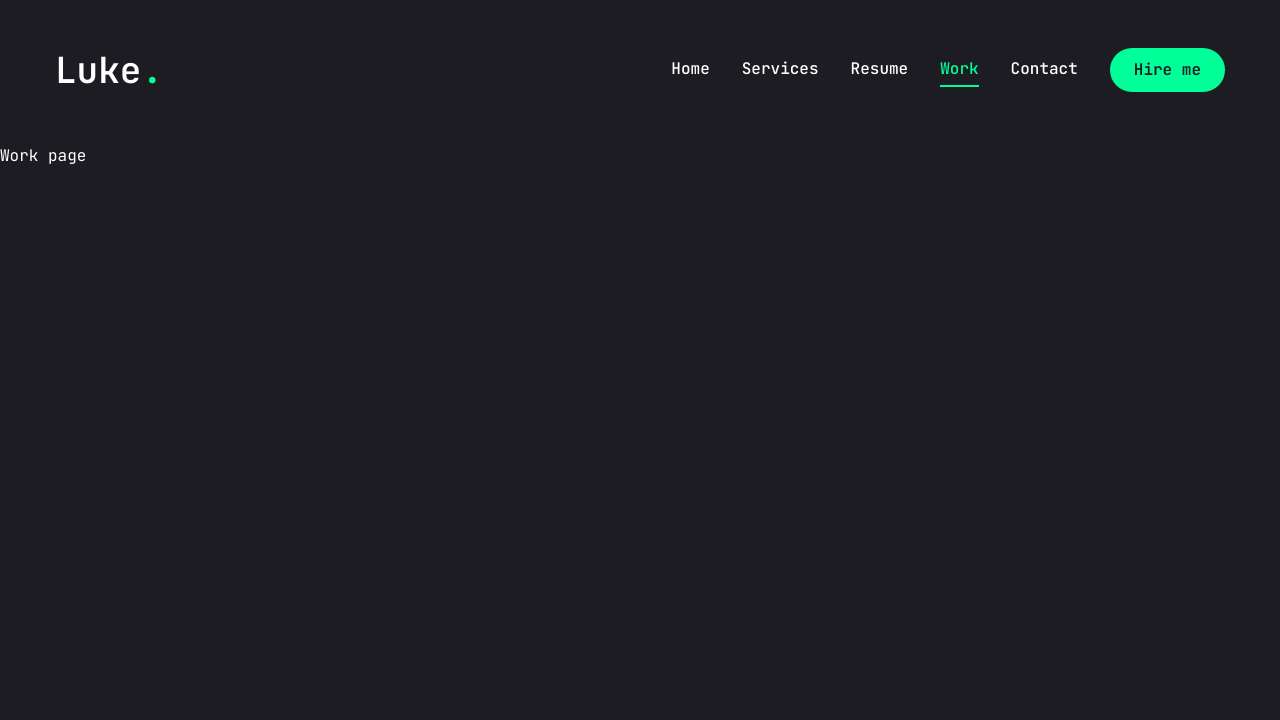
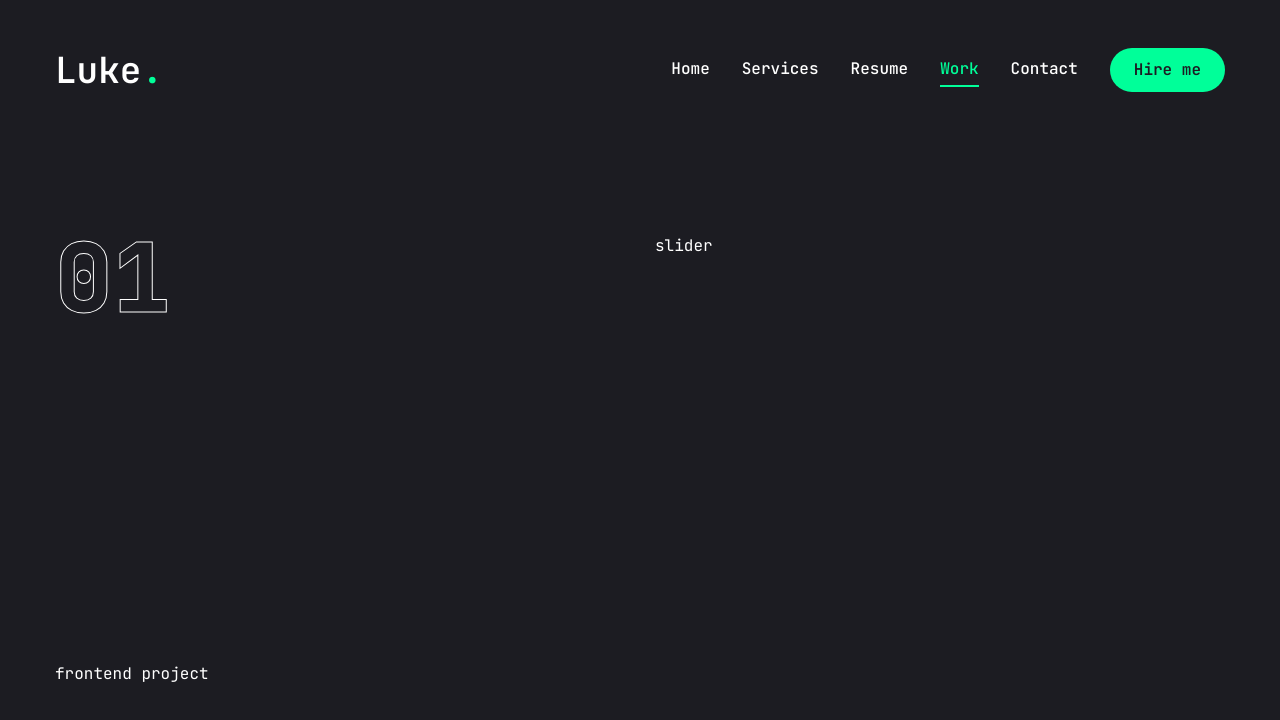
Before and after one commit to tharuxpert/nextjs-portfolio, a Next.js app: page /work in a window 1280 px wide. Shown: the top 720 px of the page. Built offline with nearby package versions, Linux system fonts and the light colour scheme.

Commit message:
work page...

```diff
--- a/app/work/page.jsx
+++ b/app/work/page.jsx
@@ -1,5 +1,83 @@
+"use client";
+
+import { motion } from "framer-motion";
+import React, { useState } from "react";
+
+import { Swiper, SwiperSlide } from "swiper/react";
+import "swiper/css";
+
+import { BsArrowUpRight, BsGithub } from "react-icons/bs";
+
+import {
+  Tooltip,
+  TooltipContent,
+  TooltipProvider,
+  TooltipTrigger,
+} from "@/components/ui/tooltip";
+
+import Link from "next/link";
+import Image from "next/image";
+
+const projects = [
+  {
+    num: "01",
+    category: "frontend",
+    title: "Project 1",
+    description:
+      "Lorem ipsum dolor, sit amet consectetur adipisicing elit. Cum, sunt saepe.",
+    stack: [{ name: "Html 5" }, { name: "Css 3" }, { name: "Javascript" }],
+    image: "/assets/work/thumb1.png",
+    live: "",
+    github: "",
+  },
+  {
+    num: "02",
+    category: "fullstack",
+    title: "Project 2",
+    description:
+      "Lorem ipsum dolor, sit amet consectetur adipisicing elit. Cum, sunt saepe.",
+    stack: [{ name: "Next.js" }, { name: "Tailwind.css" }, { name: "Node.js" }],
+    image: "/assets/work/thumb2.png",
+    live: "",
+    github: "",
+  },
+  {
+    num: "03",
+    category: "frontend",
+    title: "Project 3",
+    description:
+      "Lorem ipsum dolor, sit amet consectetur adipisicing elit. Cum, sunt saepe.",
+    stack: [{ name: "Next.js" }, { name: "Tailwind.css" }],
+    image: "/assests/work/thumb3.png",
+    live: "",
+    github: "",
+  },
+];
+
 const Work = () => {
-  return <div>Work page</div>;
-}
+  const [project, setProject] = useState(projects[0]);
 
-export default Work
+  return (
+    <motion.section
+      initial={{ opacity: 0 }}
+      animate={{ opacity: 1 }}
+      className="min-h-[80vh] flex flex-col justify-center py-12 xl:px-0"
+    >
+      <div className="container mx-auto">
+        <div className="flex flex-col xl:flex-row xl:gap-[30px]">
+          <div className="w-full xl:w-[50%] xl:h-[460px] flex flex-col xl:justify-between order-2 xl:order-none">
+            <div>
+              {/* outline num */}
+              <div className="text-8xl leading-none font-extrabold text-transparent text-outline">{ project.num}</div>
+            </div>
+            {/* project category */}
+            <h2>{ project.category} project</h2>
+          </div>
+          <div className="w-full xl:w-[50%]">slider</div>
+        </div>
+      </div>
+    </motion.section>
+  );
+};
+
+export default Work;
--- a/package.json
+++ b/package.json
@@ -24,6 +24,7 @@
     "react-countup": "^6.5.3",
     "react-dom": "^18",
     "react-icons": "^5.2.1",
+    "swiper": "^11.1.9",
     "tailwind-merge": "^2.4.0",
     "tailwindcss-animate": "^1.0.7"
   },
```
Also changed, not shown: 1 other file (tests, documents, lock files or other folders).
